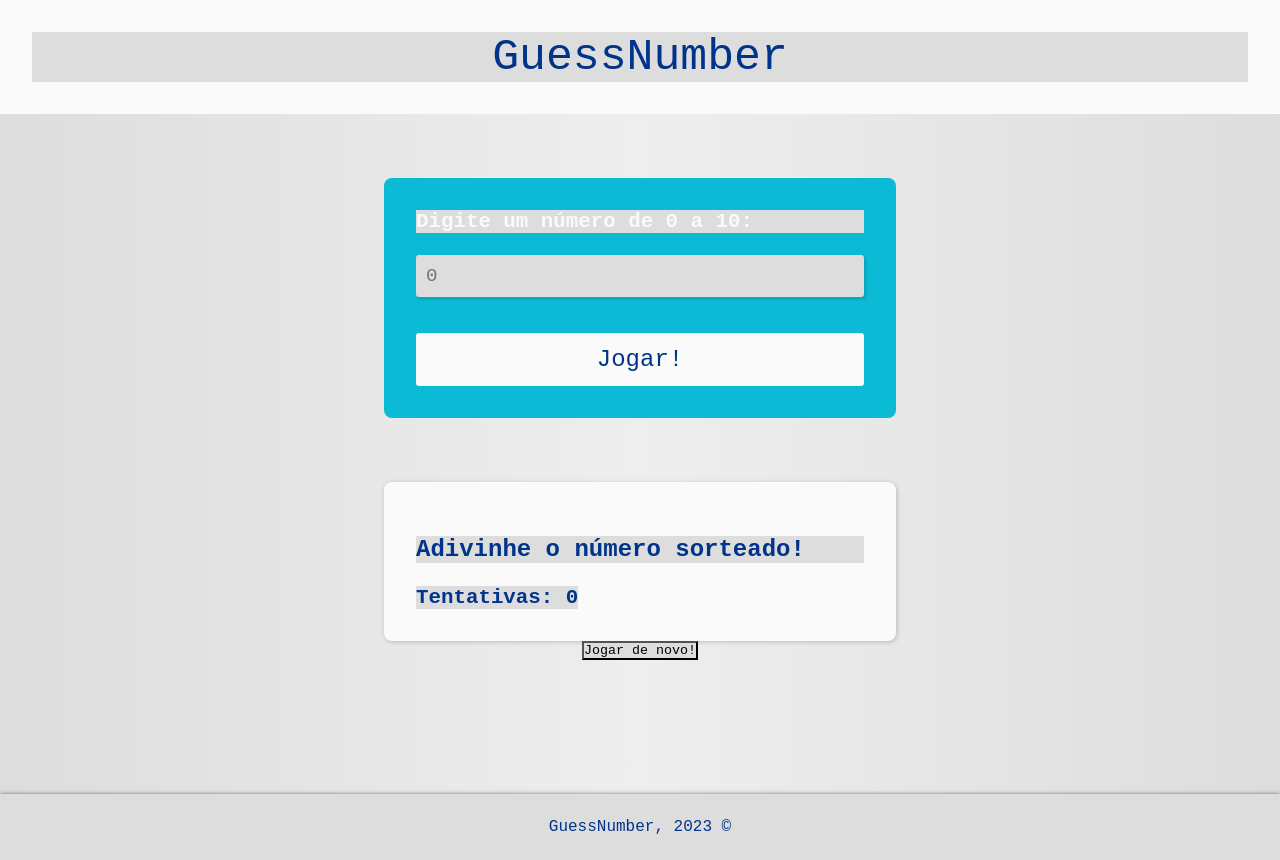
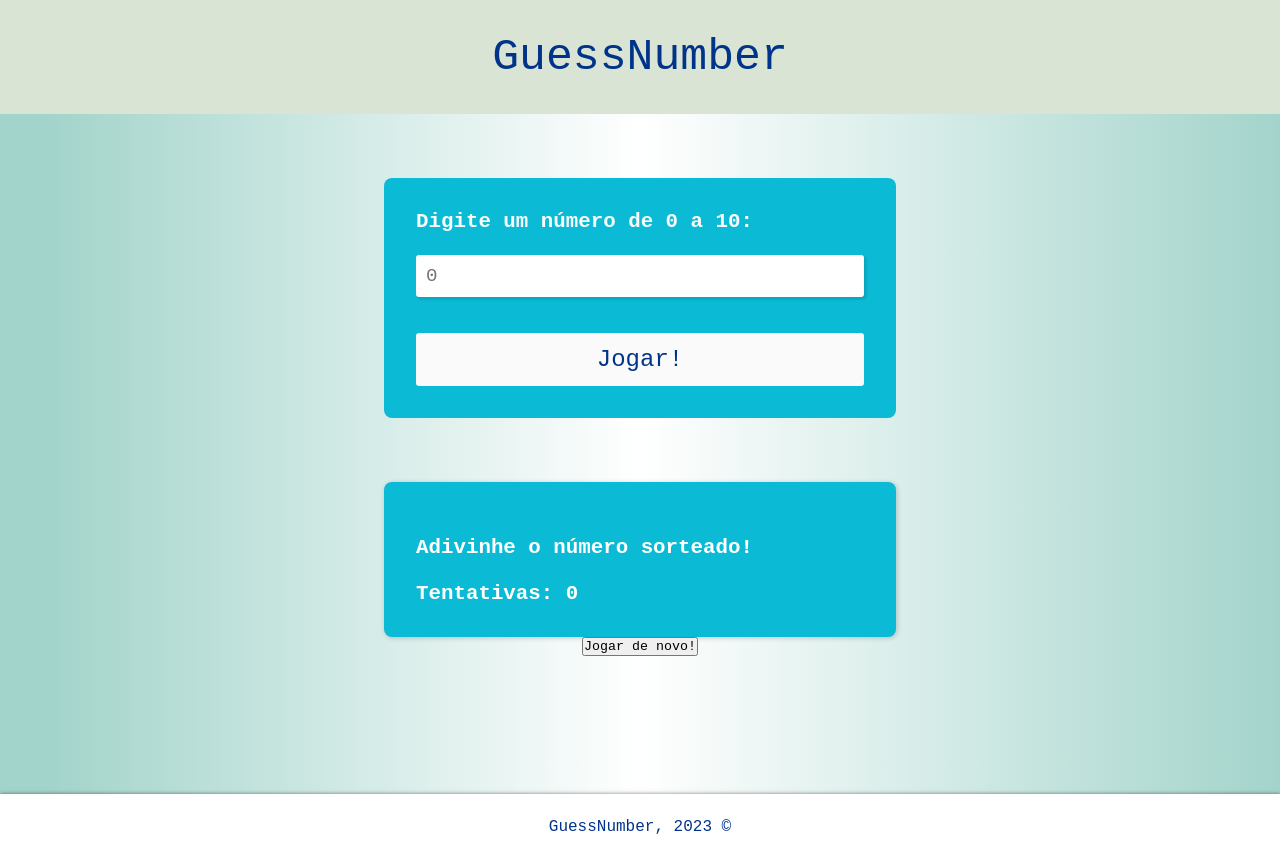
Before and after one commit to CarlosRibeiro07/Guess-Number-1.2, a plain HTML site: page index.html in a window 1280 px wide. Drawn offline with Linux system fonts and the light colour scheme.

Commit message:
Update style.css

```diff
--- a/src/css/style.css
+++ b/src/css/style.css
@@ -4,12 +4,11 @@
     --white: #fafafa;
     --blue: #00348a;
     --blue-light: #0bbbd6;
-
 }
 
 *{
     margin: 0;
-    background-color: #ddd;
+    background: linear-gradient() ;
     padding: 0;
     box-sizing: border-box;
     font-family: 'Courier New', Courier, monospace;
@@ -23,7 +22,7 @@ header{
     text-align: center;
     padding: 2rem;
     box-shadow: 0px 2px 4px 2px rgba(0, 0, 0, 0.5);
-    background-color: var(--white);
+    background-color: #dae4d4;
 }
 
 header a h1{
@@ -36,13 +35,11 @@ header a h1{
 .container{
     width: 100%;
     height: 85vh;
-
     display: flex;
     flex-direction: column;
     align-items: center;
     justify-content: flex-start;
-
-    background: linear-gradient(to right, #ddd, #eee, #ddd);
+    background: linear-gradient(90deg, rgba(163,212,203,1) 4%, rgba(255,255,255,1) 50%, rgba(163,212,203,1) 100%);;
 }
 
 /* Form ======== */
@@ -61,6 +58,7 @@ header a h1{
         color: var(--white);
         font-size: 1.3rem;
         font-weight: 600;
+        background-color: w;
     }
 
     .container form input{
@@ -106,12 +104,13 @@ header a h1{
     padding: 2rem;
     border-radius: 0.5rem;
     box-shadow: 1px 1px 5px 0px rgba(0, 0, 0, 0.2);
-    color: #00348a;
+    color: #ffffff;
+    background-color: var(--blue-light);
    }
 
    .container .result-box h2 {
     font-weight: 500;
-    font-size: 1.5rem;
+    font-size: 1.3rem;
     margin: 5% 0%;
    }
 
```
